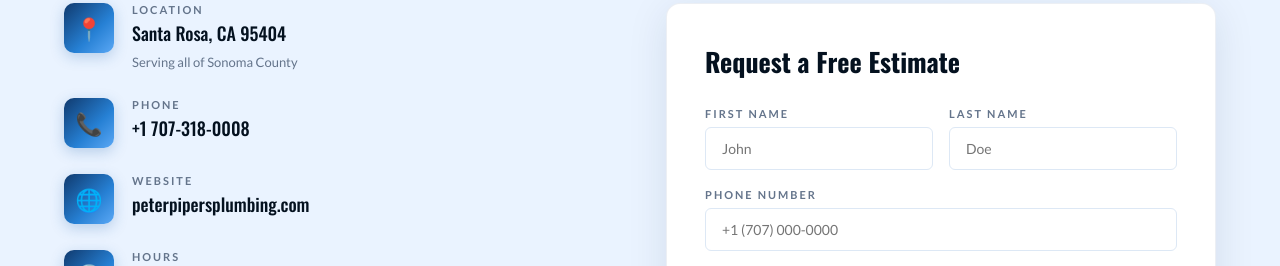
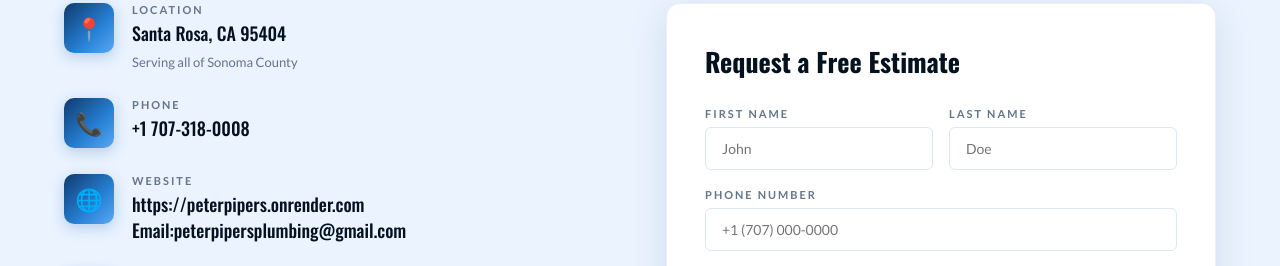
Before and after one commit to TheTechApostle/peterpipers, a plain HTML site: page index.html in a window 1280 px wide. Shown: the part 4146-4412 px from the top of the page. Drawn offline with nearby package versions, Linux system fonts and the light colour scheme.

Commit message:
Update index.html

```diff
--- a/index.html
+++ b/index.html
@@ -466,7 +466,8 @@ footer::before{content:'';position:absolute;top:0;left:0;right:0;height:3px;back
         <div class="contact-icon">🌐</div>
         <div>
           <div class="contact-label">Website</div>
-          <div class="contact-value"><a href="http://peterpipersplumbing.com" target="_blank">peterpipersplumbing.com</a></div>
+          <div class="contact-value"><a href="https://peterpipers.onrender.com/" target="_blank">https://peterpipers.onrender.com</a></div>
+          <div class="contact-value">Email:<a href="mailto:peterpipersplumbing@gmail.com" target="_blank">peterpipersplumbing@gmail.com</a></div>
         </div>
       </div>
       <div class="contact-info-item">
```
